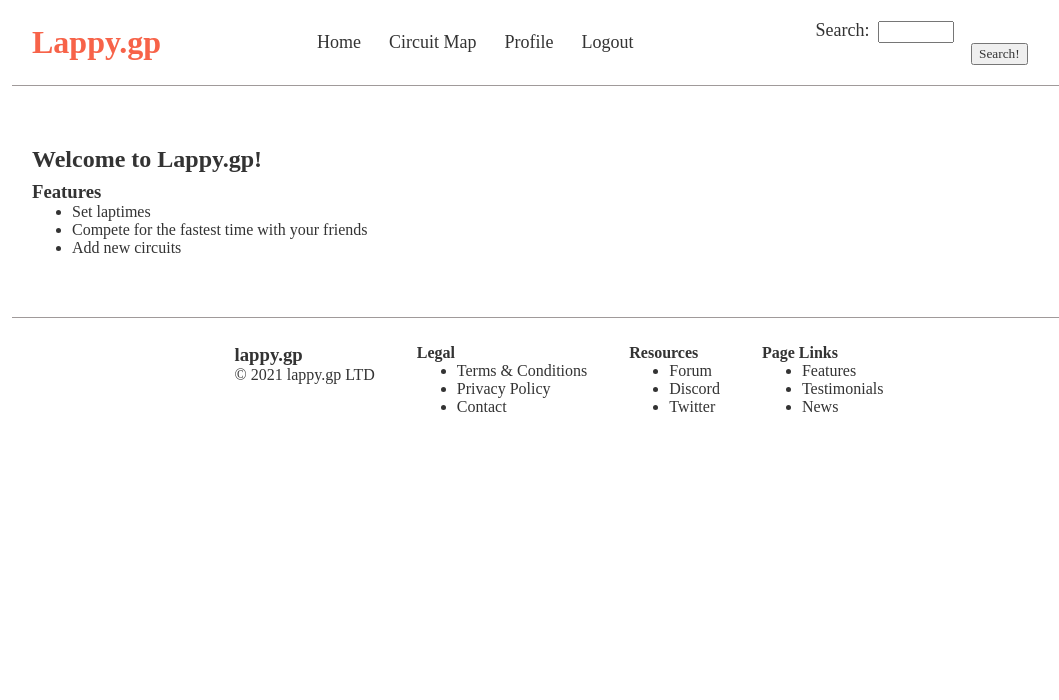
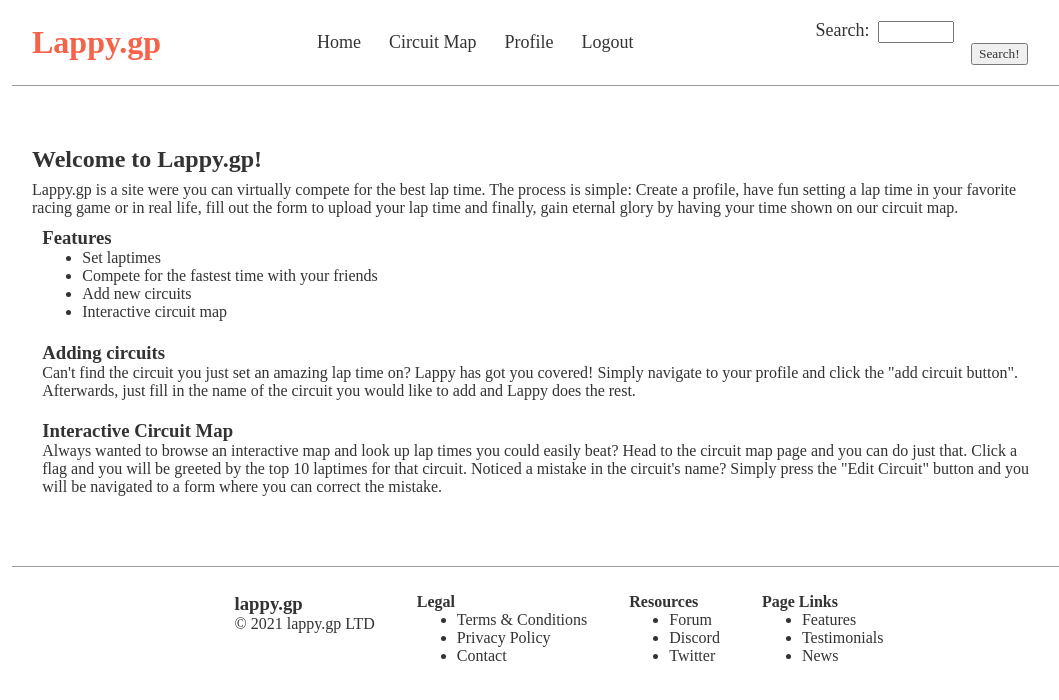
Before and after one commit to LennertSaerens/Frontend-react, a React (Create React App) app in the folder react-lappy/: page / in a window 1280 px wide. Shown: the top 700 px of the page, without its empty margins (96-1155 px from the left). Built offline with nearby package versions, Linux system fonts and the light colour scheme; a web font is replaced by a local one.

Commit message:
Adds content to home page

```diff
--- a/react-lappy/src/index.css
+++ b/react-lappy/src/index.css
@@ -44,6 +44,10 @@
 
 .home h2 {
     margin-bottom: 8px;
+}
+
+.home-content {
+    padding: 1%;
 }
 
 .footer {
--- a/react-lappy/src/pages/Home.js
+++ b/react-lappy/src/pages/Home.js
@@ -4,13 +4,38 @@ const Home = () => {
     return (
         <div className="home">
             <h2>Welcome to Lappy.gp!</h2>
-            <div className="features">
+            <div className="home-top-content">
+                <p>
+                    Lappy.gp is a site were you can virtually compete for the best lap time.
+                    The process is simple: Create a profile, have fun setting a lap time in your favorite racing game or in real life,
+                    fill out the form to upload your lap time and finally, gain eternal glory by having your time shown on our circuit map.
+                </p>
+            </div>
+            <div className="home-content">
                 <h3>Features</h3>
                 <ul>
                     <li>Set laptimes</li>
                     <li>Compete for the fastest time with your friends</li>
                     <li>Add new circuits</li>
+                    <li>Interactive circuit map</li>
                 </ul>
+            </div>
+            <div className="home-content">
+                <h3>Adding circuits</h3>
+                <p>
+                    Can't find the circuit you just set an amazing lap time on? Lappy has got you covered! Simply navigate to your profile
+                    and click the "add circuit button". Afterwards, just fill in the name of the circuit you would like to add and Lappy
+                    does the rest.
+                </p>
+            </div>
+            <div className="home-content">
+                <h3>Interactive Circuit Map</h3>
+                <p>
+                    Always wanted to browse an interactive map and look up lap times you could easily beat? Head to the circuit map
+                    page and you can do just that. Click a flag and you will be greeted by the top 10 laptimes for that circuit.
+                    Noticed a mistake in the circuit's name? Simply press the "Edit Circuit" button and you will be navigated to
+                    a form where you can correct the mistake.
+                </p>
             </div>
         </div>
     )
```
